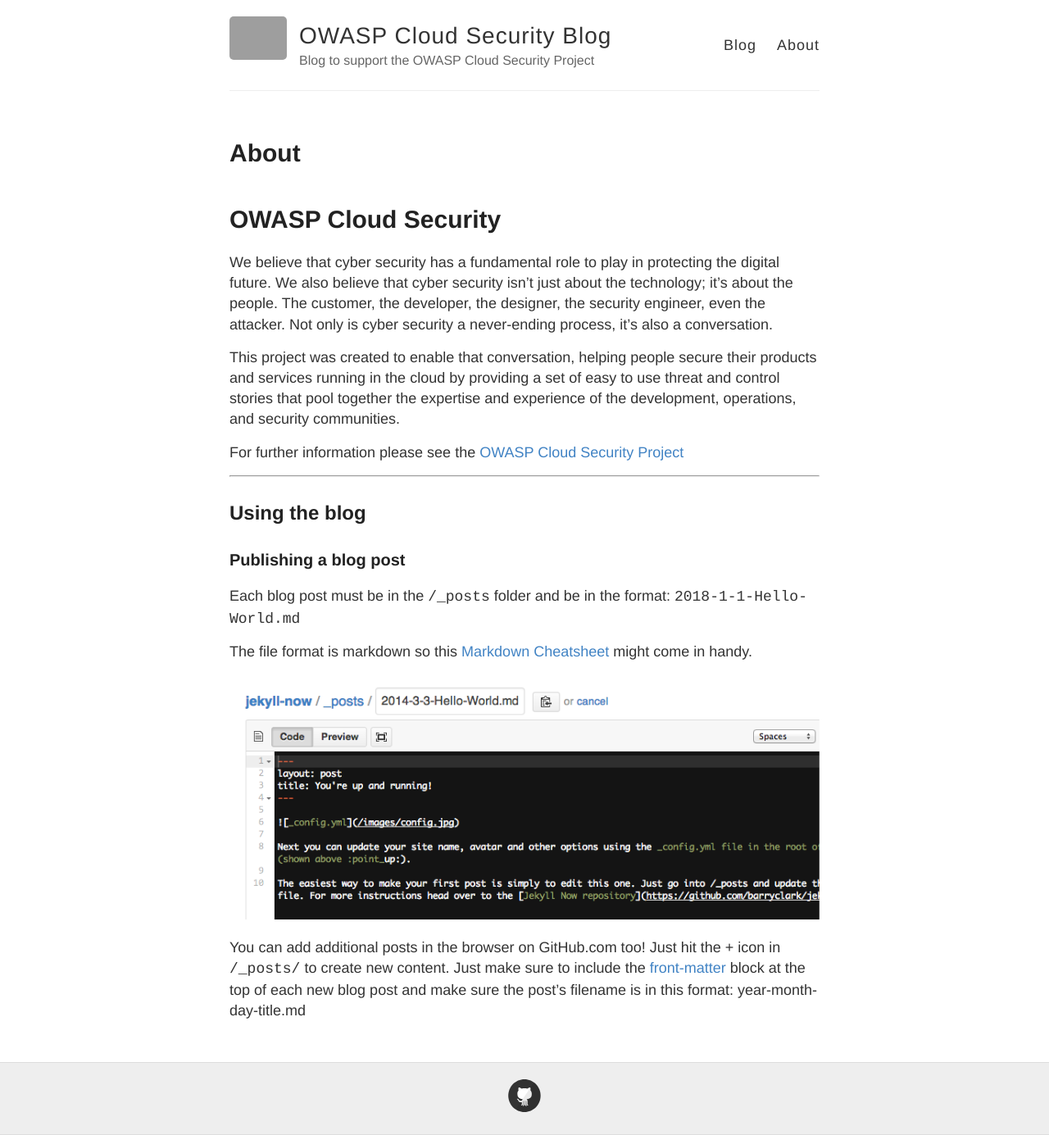
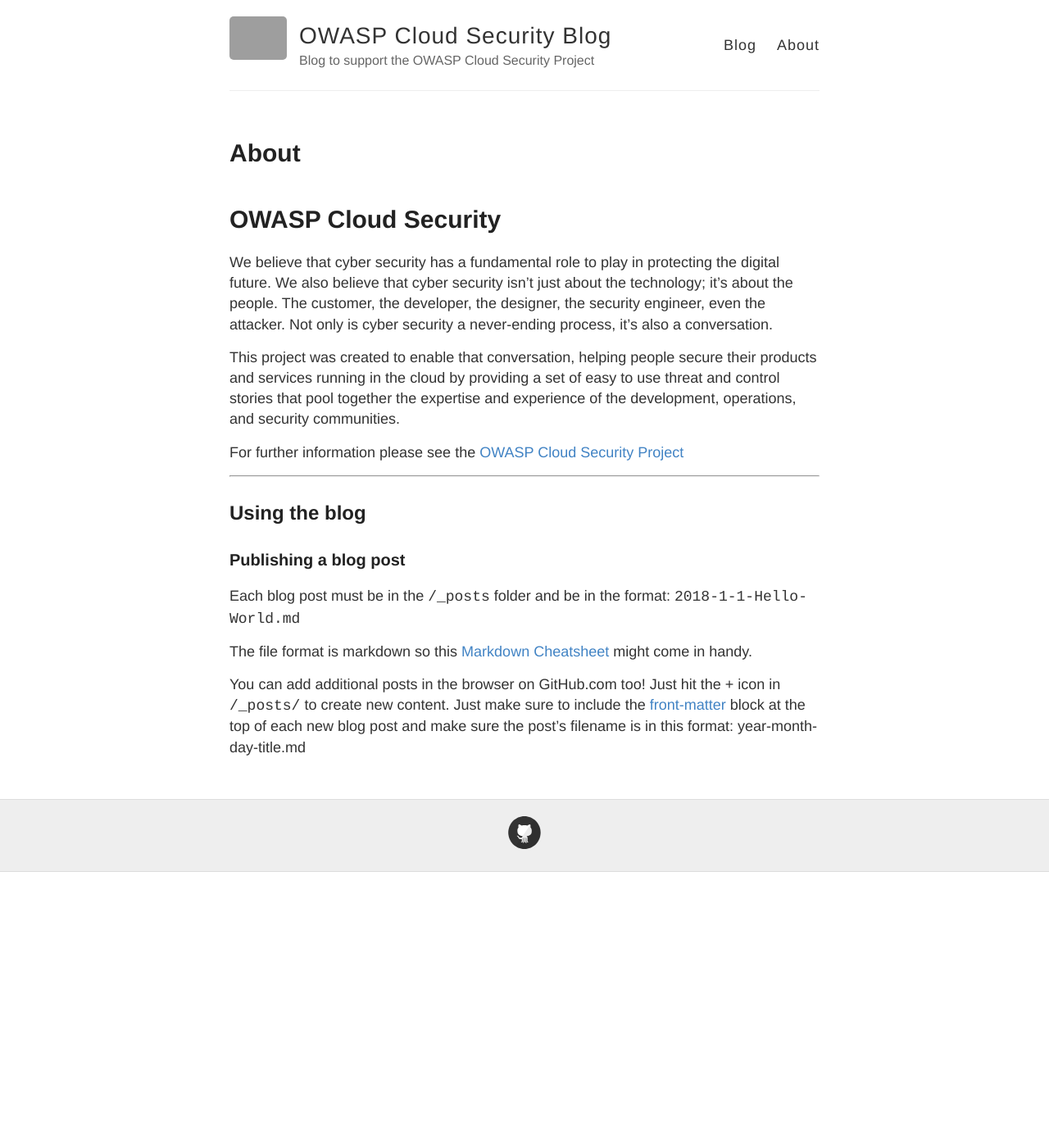
Before and after one commit to owasp-cloud-security/owasp-cloud-security-blog, a Jekyll site: the page built from about.md, in a window 1280 px wide. Shown: the whole page at 82% size. Built offline with Jekyll 4.4.1, drawn with Linux system fonts in a browser that asks for light colours; after the commit the page ends 1064 px from its top, so only the background shows below that; grey boxes are pictures that could not be loaded.

Commit message:
Removed image from about screen as wasn't displaying

```diff
--- a/about.md
+++ b/about.md
@@ -22,6 +22,4 @@ Each blog post must be in the `/_posts` folder and be in the format: `2018-1-1-H
 
 The file format is markdown so this [Markdown Cheatsheet](http://www.jekyllnow.com/Markdown-Style-Guide/) might come in handy.
 
-![First Post](/images/first-post.png "First Post")
-
 > You can add additional posts in the browser on GitHub.com too! Just hit the + icon in `/_posts/` to create new content. Just make sure to include the [front-matter](http://jekyllrb.com/docs/frontmatter/) block at the top of each new blog post and make sure the post's filename is in this format: year-month-day-title.md
```
